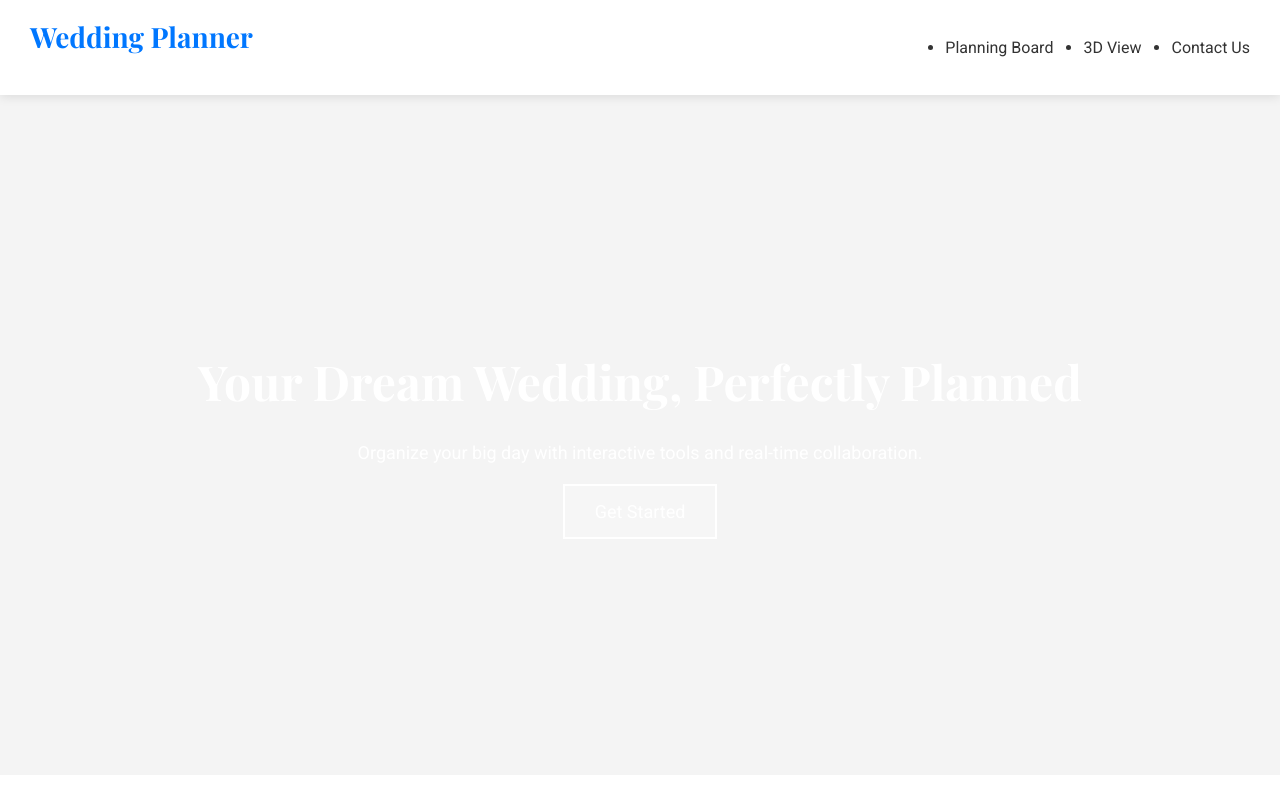
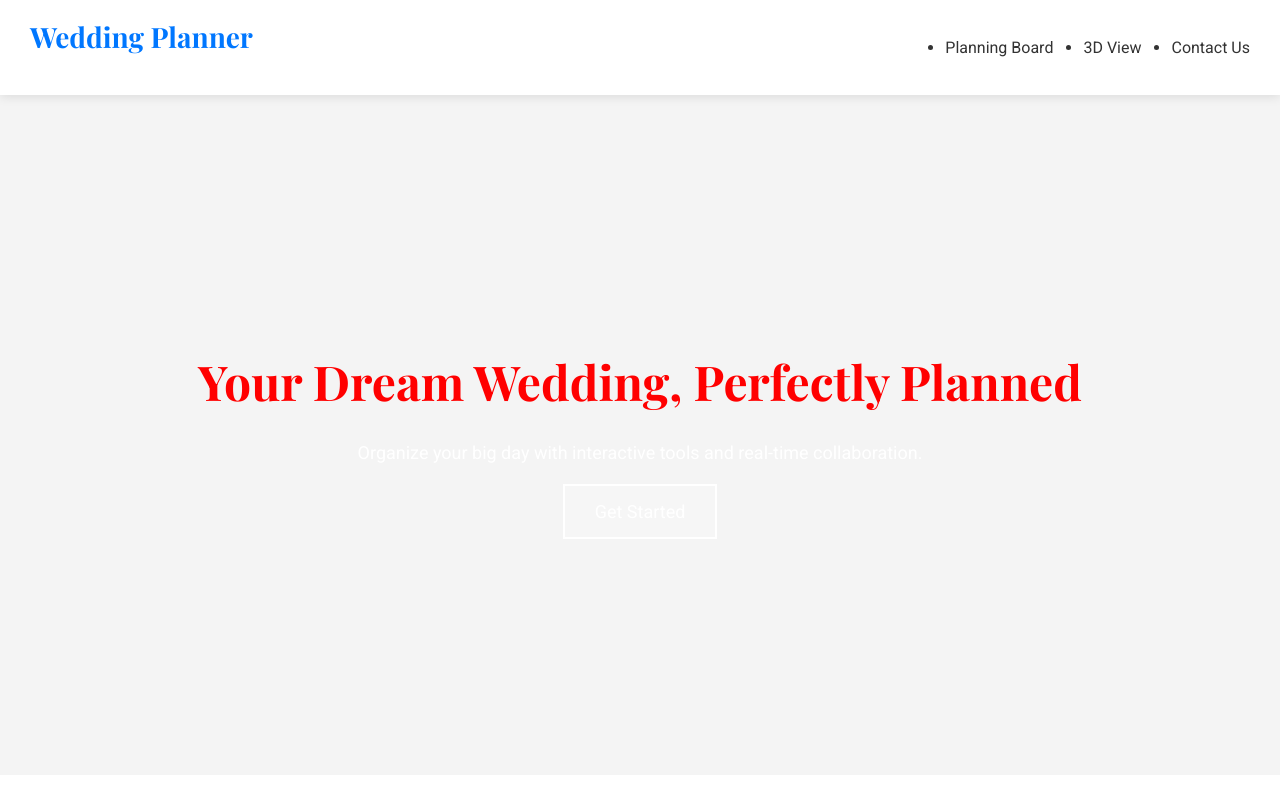
Before and after one commit to KC-85/Interactive-Wedding-plan-board, a React app: page Wedding Plan/frontend/public/index.html in a window 1280 px wide. Shown: the top 800 px of the page. Built offline with nearby package versions, Linux system fonts and the light colour scheme; files whose address does not match are found by name.

Commit message:
Test to fix bug within either HTML or CSS

```diff
--- a/Wedding Plan/frontend/public/index.html
+++ b/Wedding Plan/frontend/public/index.html
@@ -28,7 +28,7 @@
   <!-- Hero Section -->
   <section class="hero">
     <div class="hero-text">
-      <h2>Your Dream Wedding, Perfectly Planned</h2>
+      <h2 style="color: red;">Your Dream Wedding, Perfectly Planned</h2>
       <p>Organize your big day with interactive tools and real-time collaboration.</p>
       <a href="#planning-board" class="btn-primary">Get Started</a>
     </div>
```
